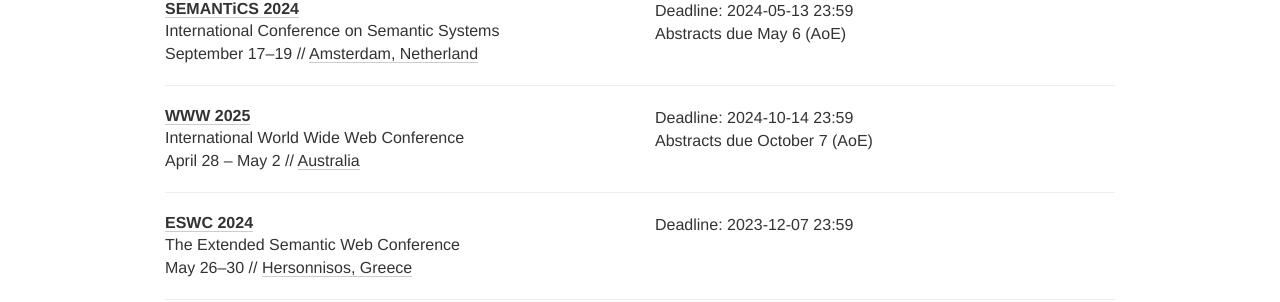
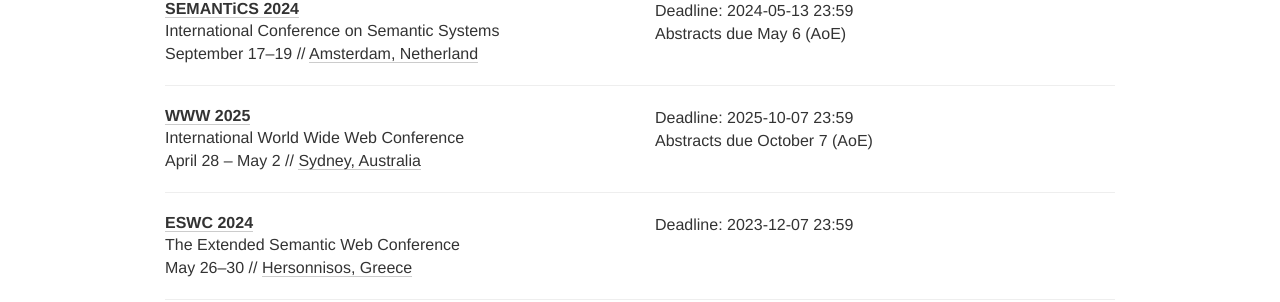
Before and after one commit to swc-deadlines/swc-deadlines.github.io, a Jekyll site: the page built from index.html, in a window 1280 px wide. Shown: the part 651-953 px from the top of the page. Built offline with Jekyll 4.4.1, drawn with Linux system fonts in a browser that asks for light colours; nearby versions of some CDN libraries; comment, search, counter and statistics services are not loaded.

Commit message:
update www

```diff
--- a/_data/conferences.yml
+++ b/_data/conferences.yml
@@ -40,10 +40,10 @@
   year: 2025
   date: "28 April - 2 MAY"
   link: https://www2025.thewebconf.org/
-  deadline: ["2024-10-14 23:59"]
+  deadline: ["2025-10-07 23:59"]
   comment: Abstracts due October 7 (AoE)
   date: April 28 - May 2
-  place: Australia
+  place: Sydney, Australia
   tags: [WWW, CONF]
 
 - name: ESWC
```
